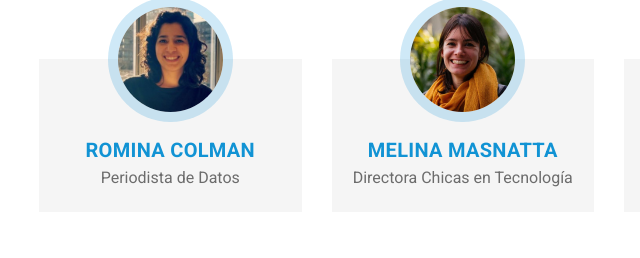
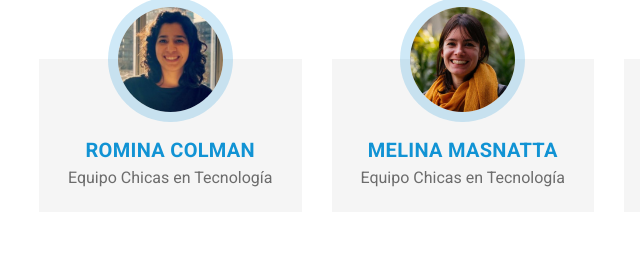
Before and after one commit to chicasentec/mujeres-programadoras, a plain HTML site: page index.html in a window 1280 px wide. Shown: the part 5028-5286 px from the top of the page, 31-671 px from the left. Drawn offline with Linux system fonts and the light colour scheme; some packages are replaced by stand-ins of ours.

Commit message:
Add files via upload

```diff
--- a/index.html
+++ b/index.html
@@ -290,13 +290,13 @@
           <div class="team-member text-center wow animated fadeInUp" data-wow-duration="1.5s">
             <div class="member-mock"><img src="assets/img/client-team/romi.jpg" alt="..."></div>
             <h4 class="member-name">Romina Colman</h4>
-            <span class="member-work">Periodista de Datos</span> </div>
+            <span class="member-work">Equipo Chicas en Tecnología</span> </div>
         </div>
         <div class="col-md-3 col-sm-6">
           <div class="team-member text-center wow animated fadeInUp" data-wow-duration="1.5s">
             <div class="member-mock"><img src="assets/img/client-team/meli.jpg" alt="..."></div>
             <h4 class="member-name">Melina Masnatta</h4>
-            <span class="member-work">Directora Chicas en Tecnología</span> </div>
+            <span class="member-work">Equipo Chicas en Tecnología</span> </div>
         </div>
         <div class="col-md-3 col-sm-6">
           <div class="team-member text-center wow animated fadeInUp" data-wow-duration="1.5s">
```
